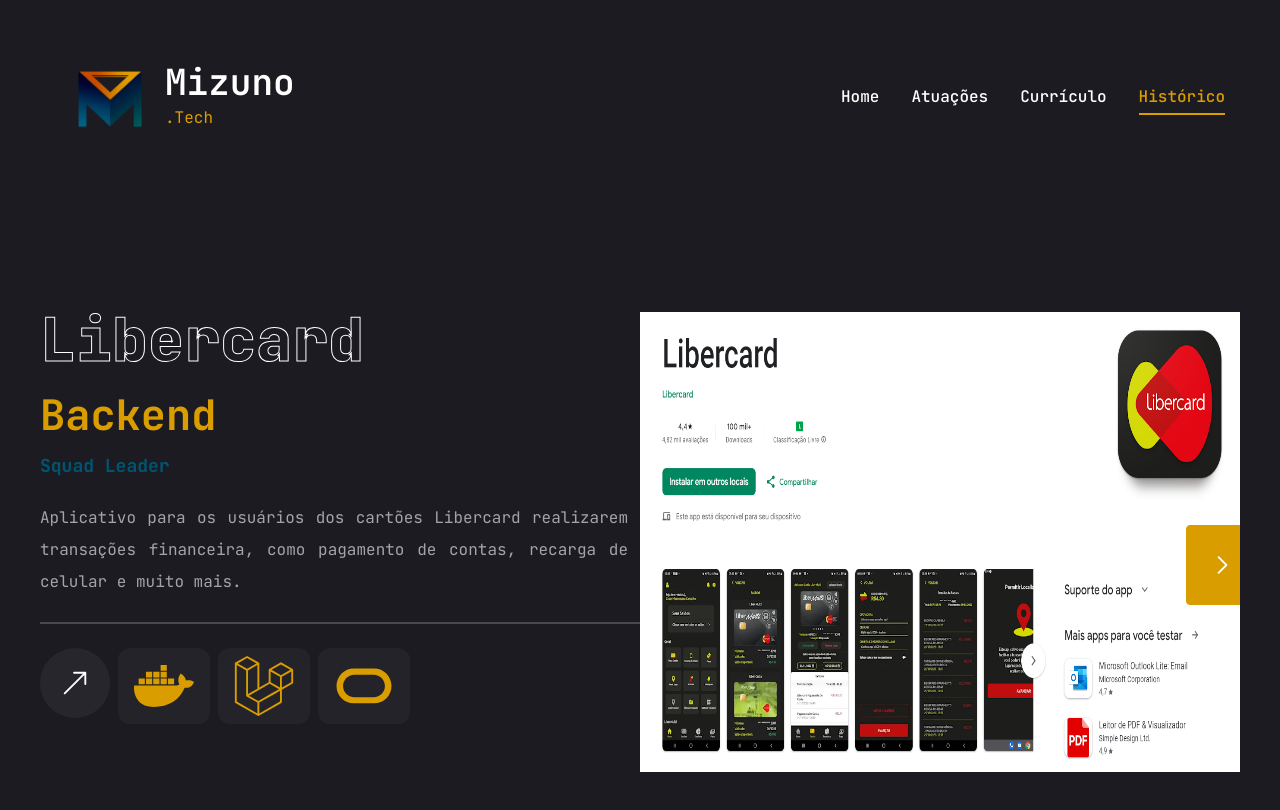
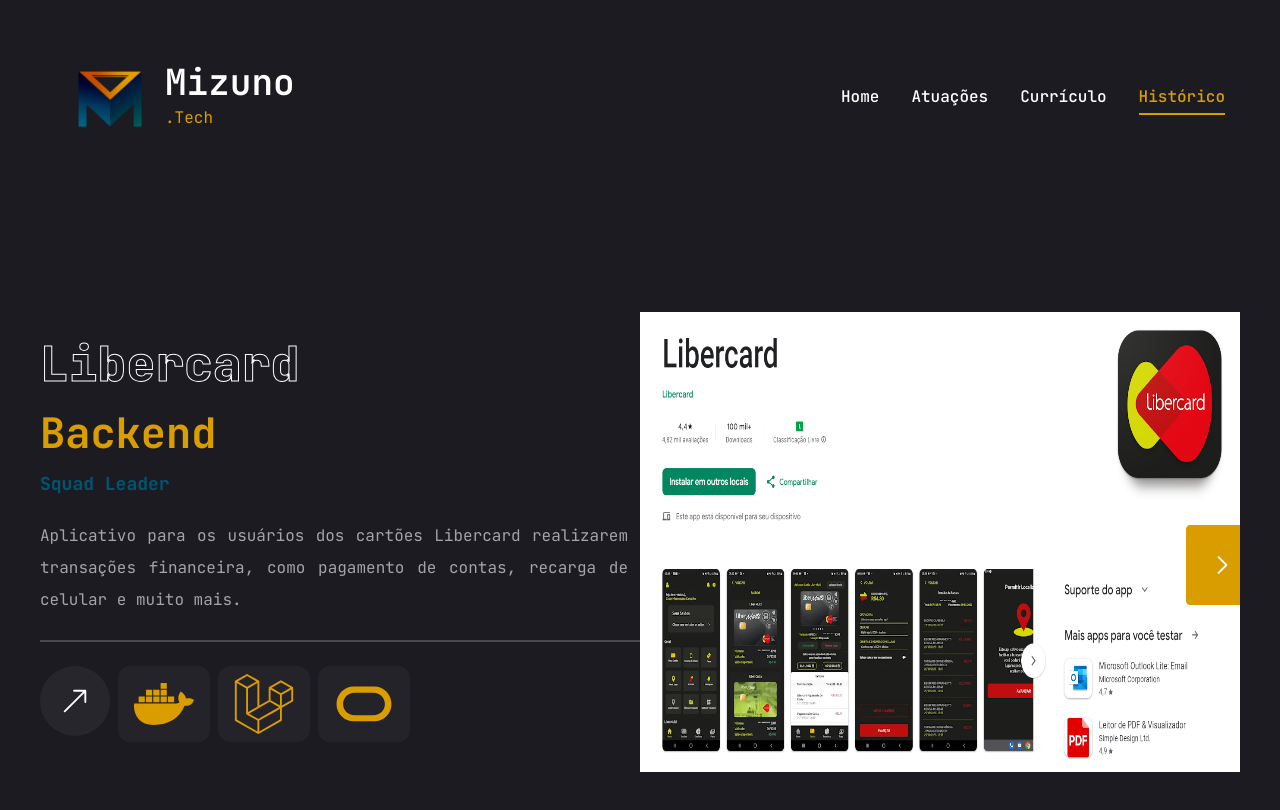
Before and after one commit to Caio-mizuno/portfolio-v2, a Next.js app: page /work in a window 1280 px wide. Shown: the top 810 px of the page. Built offline with nearby package versions, Linux system fonts and the light colour scheme.

Commit message:
fix - title size

```diff
--- a/app/work/page.jsx
+++ b/app/work/page.jsx
@@ -12,18 +12,6 @@
 
 import "swiper/css";
 import projects from "@/components/Utils/Projects";
-import {
-  docker,
-  laravel,
-  vue,
-  php,
-  oracle,
-  mysql,
-  js,
-  html,
-  css,
-  wordpress,
-} from "@/components/Utils/Skills";
 
 import { BsArrowUpRight } from "react-icons/bs";
 import { GoChevronLeft, GoChevronRight } from "react-icons/go";
@@ -72,9 +60,9 @@
         <div className="flex flex-col xl:flex-row">
           <div className="w-full xl:w-[50%]  flex flex-col gap-6 xl:justify-between order-2 xl:order-none ">
             {/* content */}
-            <div className="flex flex-col gap-6 h-[50%] lg:text-justify text-center justify-center mt-16">
+            <div className="flex flex-col gap-6 h-[300px] lg:text-justify text-center justify-center mt-20">
               {/* outline num */}
-              <div className="text-6xl leading-none font-extrabold text-transparent text-outline">
+              <div className="text-5xl leading-none font-extrabold text-transparent text-outline xl:w-[90%]">
                 {project.title}
               </div>
               <h2 className="text-[42px] font-bold leading-none text-accent group-hover:text-accent transition-all duration-500 capitalize">
@@ -88,7 +76,7 @@
               <p className="text-white/60 xl:w-[98%]">{project.description}</p>
               <div className="border border-white/20"></div>
 
-              <ul className="w-full flex flex-row gap-2 max-w-[300px] ">
+              <ul className="w-full flex flex-row gap-2 max-w-[300px]">
                 <div className="w-full flex justify-end">
                   <Link href={project.href}>
                     <TooltipProvider delayDuration={100}>
```
